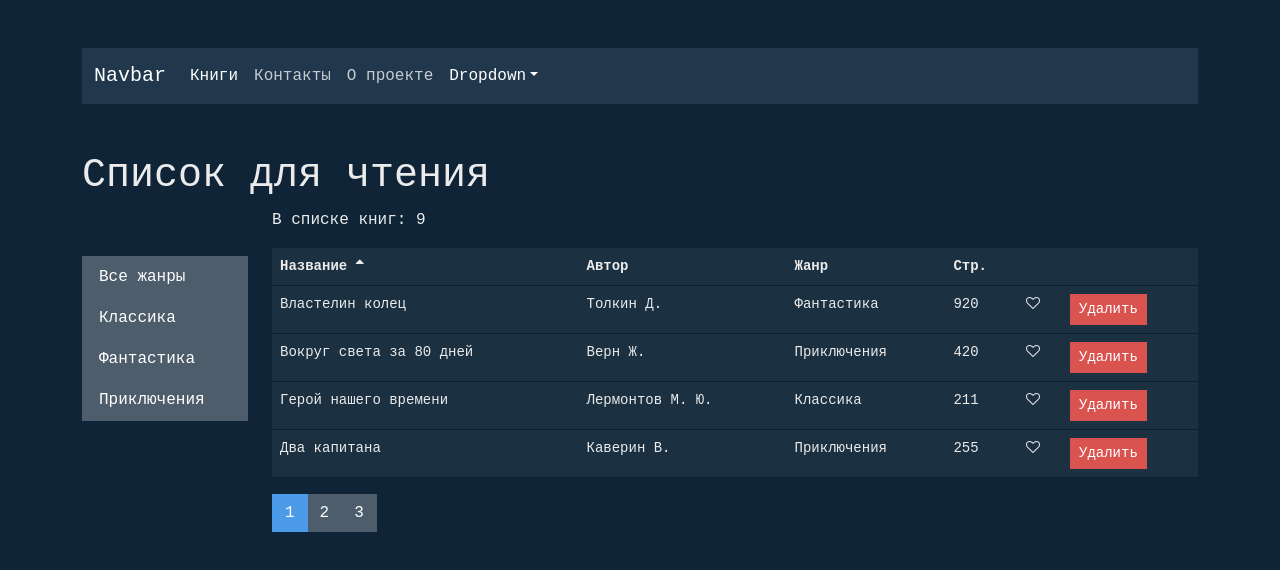
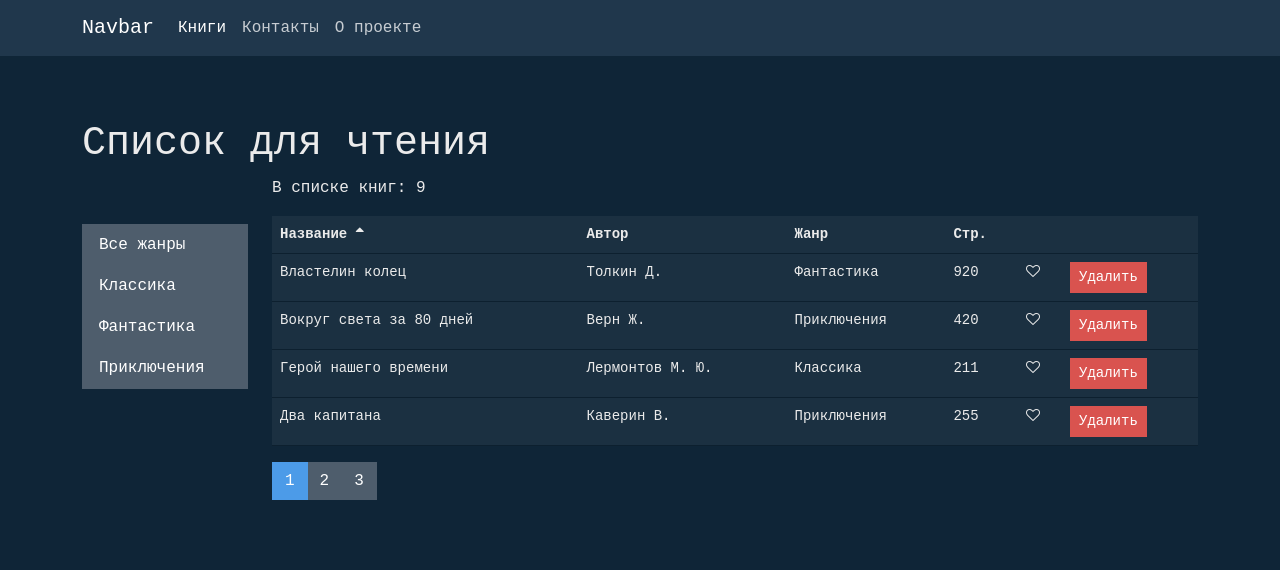
Before and after one commit to aleksmn/react_books_app, a React (Create React App) app: page /books in a window 1280 px wide. Shown: the top 570 px of the page. Built offline with nearby package versions, Linux system fonts and the light colour scheme.

Commit message:
fix styles

```diff
--- a/src/App.js
+++ b/src/App.js
@@ -8,12 +8,9 @@ import NavBar from './components/common/navBar';
 
 function App() {
   return (
-
+    <>
+      <NavBar />
       <main className='container py-4 py-lg-5'>
-      {/* <h2>Список для чтения</h2> */}
-      {/* <Books /> */}
-
-      <NavBar/>
 
         <Routes>
 
@@ -26,6 +23,7 @@ function App() {
 
         </Routes>
       </main>
+    </>
   );
 }
 
--- a/src/components/common/navBar.jsx
+++ b/src/components/common/navBar.jsx
@@ -1,10 +1,10 @@
-import { NavLink } from "react-router-dom";
+import { Link, NavLink } from "react-router-dom";
 
 const NavBar = () => {
     return (
-        <nav className="mb-5 navbar navbar-expand-lg navbar-dark bg-dark">
-            <div className="container-fluid">
-                <NavLink to="/" className="navbar-brand">Navbar</NavLink>
+        <nav className="mb-3 navbar navbar-expand-lg navbar-dark bg-dark">
+            <div className="container">
+                <Link to="/" className="navbar-brand">Navbar</Link>
                 <button className="navbar-toggler collapsed" type="button" data-bs-toggle="collapse" data-bs-target="#navbarColor02" aria-controls="navbarColor02" aria-expanded="false" aria-label="Toggle navigation">
                     <span className="navbar-toggler-icon"></span>
                 </button>
@@ -19,16 +19,6 @@ const NavBar = () => {
                         <li className="nav-item">
                             <NavLink to="/about" className="nav-link">О проекте</NavLink>
                         </li>
-                        <li className="nav-item dropdown">
-                            <NavLink className="nav-link dropdown-toggle" data-bs-toggle="dropdown" href="#" role="button" aria-haspopup="true" aria-expanded="false">Dropdown</NavLink>
-                            <div className="dropdown-menu">
-                                <NavLink className="dropdown-item" href="#">Action</NavLink>
-                                <NavLink className="dropdown-item" href="#">Another action</NavLink>
-                                <NavLink className="dropdown-item" href="#">Something else here</NavLink>
-                                <div className="dropdown-divider"></div>
-                                <NavLink className="dropdown-item" href="#">Separated link</NavLink>
-                            </div>
-                        </li>
                     </ul>
                 </div>
             </div>
--- a/src/css/index.css
+++ b/src/css/index.css
@@ -1,5 +1,7 @@
 body {
     font-family: monospace;
+    margin: 0;
+    padding: 0;
 }
 
 h2 {
```
Lines whose indentation alone changed are shown as unchanged.
